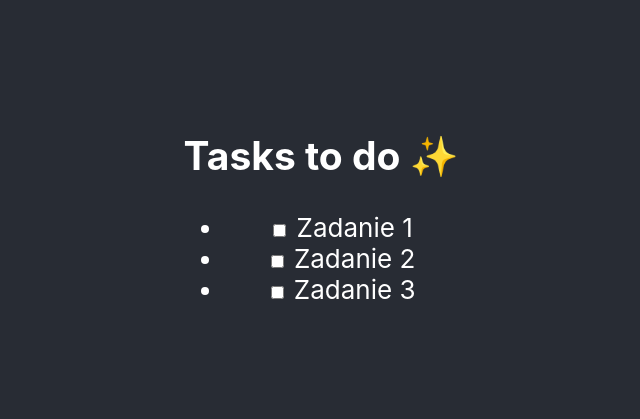
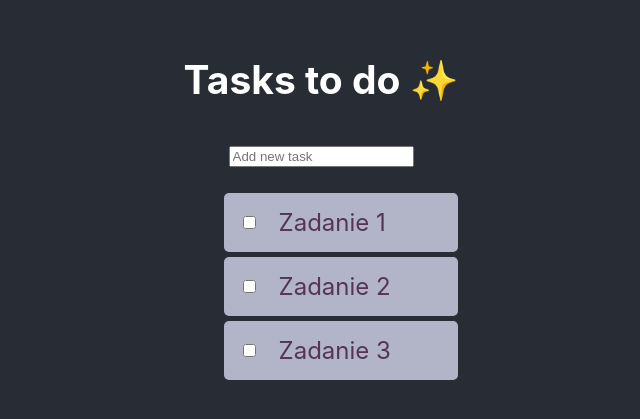
Before and after one commit to bzukow/to-do-app-react-practice, a React (Create React App) app: page / in a window 1280 px wide. Shown: the part 185-604 px from the top of the page, without its empty margins (319-959 px from the left). Built offline with nearby package versions, Linux system fonts and the light colour scheme.

Commit message:
Add task option and some css added

```diff
--- a/package.json
+++ b/package.json
@@ -7,6 +7,7 @@
     "react": "^19.0.0",
     "react-dom": "^19.0.0",
     "react-scripts": "5.0.1",
+    "sass": "^1.83.1",
     "web-vitals": "^4.2.4"
   },
   "scripts": {
--- a/src/App.js
+++ b/src/App.js
@@ -15,10 +15,15 @@ function App() {
         );
         setTasks(updatedTasks);
     }
+    const addTask = (taskName) =>
+    {
+        const newTask = { id: tasks.length + 1, name: taskName};
+        setTasks([...tasks, newTask]);
+    }
     return (
         <div className="App">
             <header className="App-header">
-                <TodoList tasks={tasks} toggleTaskCompletion={toggleTaskCompletion}/>
+                <TodoList tasks={tasks} toggleTaskCompletion={toggleTaskCompletion} addTask={addTask}/>
             </header>
         </div>
     );
--- a/src/TodoItem.js
+++ b/src/TodoItem.js
@@ -1,10 +1,11 @@
 import React from 'react';
+import styles from './TodoItem.module.css';
 
 function TodoItem({task, toggleTaskCompletion}){
     return (
-        <li>
-            <input type="checkbox" checked={task.completed} onChange={() => toggleTaskCompletion(task.id)}/>
-            <span>  {task.name}</span>
+        <li className={`${styles['todo-item']} ${task.completed ? styles.completed : ""}`}>
+            <input type="checkbox" checked={task.completed} id={task.id} onChange={() => toggleTaskCompletion(task.id)} className="checkbox"/>
+            <label for={task.id}>{task.name}</label>
         </li>
     );
 };
--- /dev/null
+++ b/src/TodoItem.module.css
@@ -0,0 +1,46 @@
+/* $first-color: #f56476;
+$second-color: #553555;
+$third-color: #b2b5c8;
+$forth-color: #bfd5e2;
+$fifth-color: #c7ebf0; */
+.todo-item{
+    display:flex;
+    align-items: left;
+    background-color: #b2b5c8 ;
+    border-radius: 5px;
+    padding:15px;
+    margin:5px 0;
+    font-size: 24px;
+    transition: all 0.3s ease;
+}
+
+.todo-item label{
+    position: relative;
+    display: inline-block;
+    color: #553555;
+    padding-left:20px;
+    transition: color 0.3s ease-in-out;
+}
+
+.todo-item.completed label {
+    color:#c7ebf0;
+}
+
+.todo-item.completed::after{
+    content: "";
+    position: absolute;
+    left: 0;
+    top: 50%;
+    width: 0%;
+    height: 2px;
+    background:black;
+    transition: width 0.5s ease-in-out;
+    transform: translateY(-50%);
+}
+
+.todo-item.completed span::after{
+    width: 100%;
+}
+.todo-item.checkbox{
+    margin-right: 20px;
+}
--- a/src/TodoList.js
+++ b/src/TodoList.js
@@ -1,12 +1,25 @@
-import React from 'react';
+import React, {useState} from 'react';
 import TodoItem from './TodoItem';
 
-function TodoList({tasks, toggleTaskCompletion}){
+function TodoList({tasks, toggleTaskCompletion, addTask}){
+    const [newTask, setNewTask] = useState('');
+    const handleSubmit = (e) => {
+        e.preventDefault();
+        if(newTask.trim()){
+            addTask(newTask);
+            setNewTask('');
+        } else {
+            alert("You can't add an empty task");
+        }
+    }
     return (
         <div>
             <h2>
                 Tasks to do &#10024;
             </h2>
+            <form onSubmit={handleSubmit}>
+                <input type="text" value={newTask} onChange={(e) => setNewTask(e.target.value)} placeholder='Add new task' />
+            </form>
             <ul>
                 {tasks.map((task)=>(
                     <TodoItem key={task.id} task={task} toggleTaskCompletion={toggleTaskCompletion}/>
```
Also changed, not shown: 1 other file (tests, documents, lock files or other folders).
